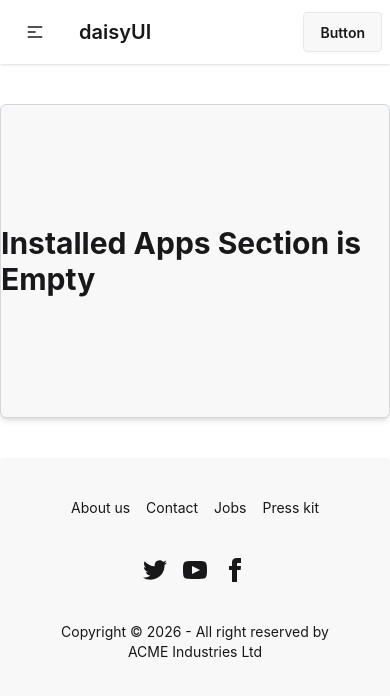
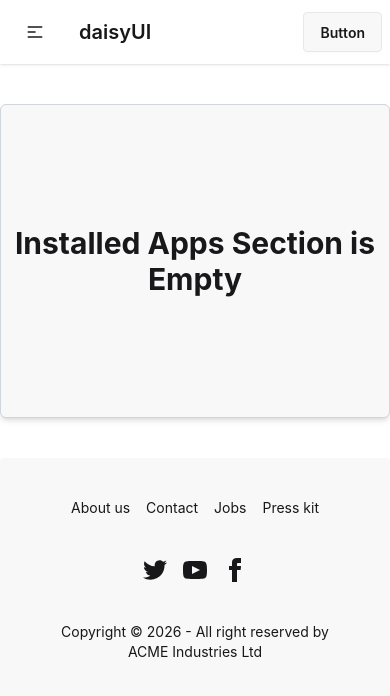
Before and after one commit to Sourav-1026/play-app, a React (Vite) app: page /installapps in a window 390 px wide. Shown: the top 696 px of the page. Built offline with nearby package versions, Linux system fonts and the light colour scheme.

Commit message:
responsive update

```diff
--- a/src/pages/InstalledPage.jsx
+++ b/src/pages/InstalledPage.jsx
@@ -36,7 +36,7 @@ const InstalledPage = () => {
     <div className="container mx-auto my-10">
       {installedApps.length == 0 ? (
         <div className="flex justify-center items-center py-30 bg-base-200 border border-gray-300 shadow-md rounded-md ">
-          <h1 className="text-3xl font-bold">Installed Apps Section is Empty</h1>
+          <h1 className="text-3xl font-bold text-center">Installed Apps Section is Empty</h1>
         </div>
       ) : (
         <div className="space-y-5">
```
